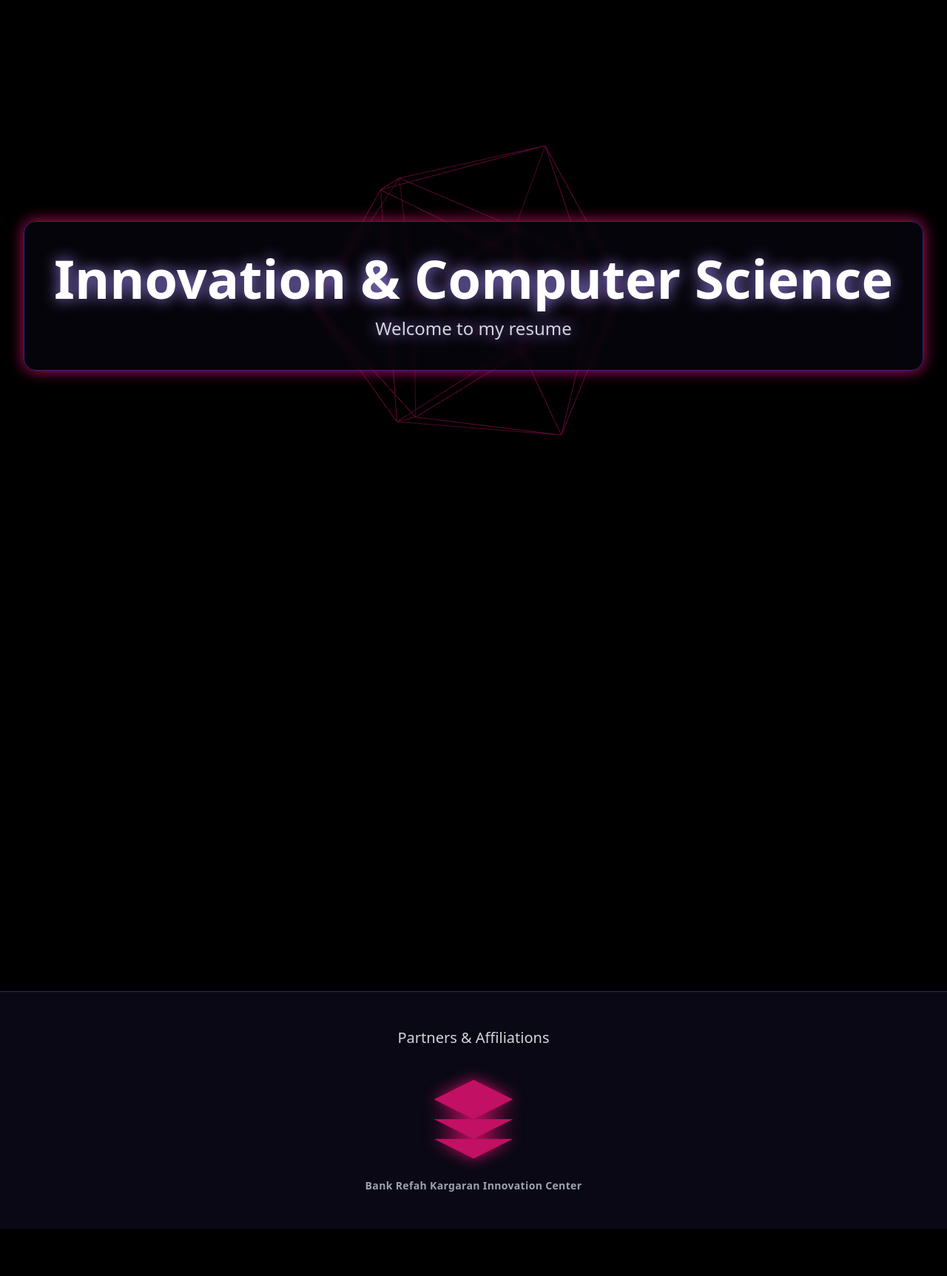
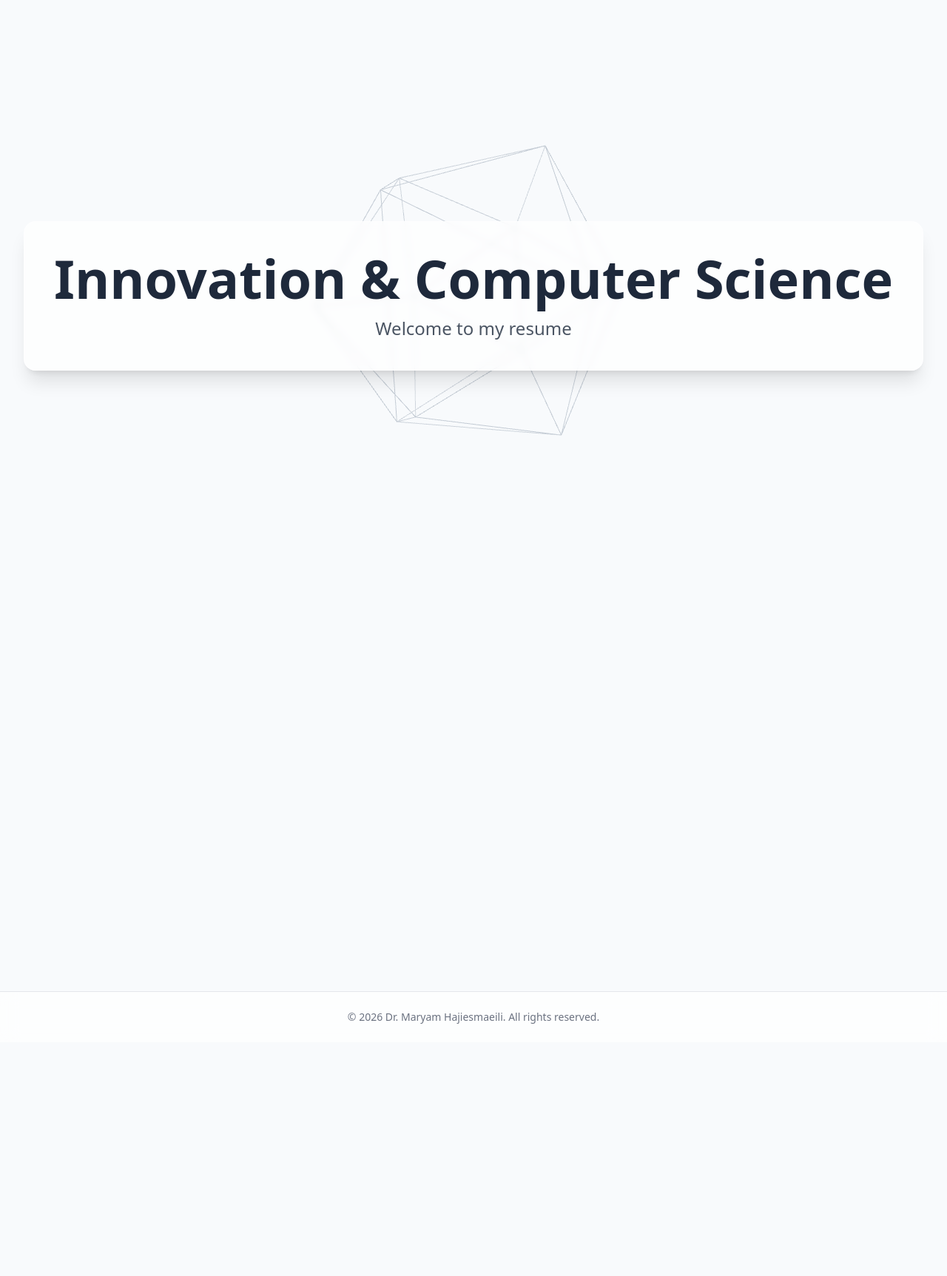
Before and after one commit to iliyanazmehr3/WebDR, a Laravel app: page /resume/en in a window 1280 px wide. Shown: the whole page at 74% size. After the commit the page ends 1384 px from the top, so only its background shows below. Run offline with Laravel 12, Linux system fonts and the light colour scheme; style sheets or scripts are compiled from the project's sources.

Commit message:
Refactor theme to clean, bright light glassmorphism
* Switch design system from a dark neon theme to a bright, elegant white/light-grey theme.
* Implement light glassmorphism with frosty translucency in Tailwind config and Blade views (`language-gate`, `resume`).
* Correct Persian name spelling to 'دکتر مریم حاجی اسمعیلی'.
* Remove all corporate partner and bank affiliation placeholders.
* Update Three.js geometries and particles in `app.js` to use subtle slate-blue colors fitting the light aesthetic.

Co-authored-by: iliyanazmehr3 <314304515+iliyanazmehr3@users.noreply.github.com>

```diff
--- a/resources/js/app.js
+++ b/resources/js/app.js
@@ -28,13 +28,13 @@ document.addEventListener('DOMContentLoaded', () => {
 
         particlesGeometry.setAttribute('position', new THREE.BufferAttribute(posArray, 3));
 
-        // Create material with brand-purple color
+        // Create material for light theme
         const particlesMaterial = new THREE.PointsMaterial({
             size: 0.005,
-            color: '#9A84EB',
+            color: '#64748B', // Muted slate blue
             transparent: true,
-            opacity: 0.8,
-            blending: THREE.AdditiveBlending
+            opacity: 0.5,
+            blending: THREE.NormalBlending
         });
 
         const particlesMesh = new THREE.Points(particlesGeometry, particlesMaterial);
@@ -101,10 +101,10 @@ document.addEventListener('DOMContentLoaded', () => {
         // Create a wireframe Icosahedron
         const geometry = new THREE.IcosahedronGeometry(2, 0);
         const material = new THREE.MeshBasicMaterial({
-            color: 0xC21064, // Brand pink
+            color: 0x64748B, // Muted slate blue
             wireframe: true,
             transparent: true,
-            opacity: 0.3
+            opacity: 0.2
         });
         const icosahedron = new THREE.Mesh(geometry, material);
         scene.add(icosahedron);
--- a/resources/views/resume.blade.php
+++ b/resources/views/resume.blade.php
@@ -15,8 +15,8 @@
             padding: 0;
             width: 100%;
             height: 100%;
-            background-color: #000;
-            color: #fff;
+            background-color: #F8FAFC;
+            color: #1E293B;
         }
         #resume-canvas {
             position: fixed;
@@ -34,7 +34,7 @@
             min-height: 100%;
             display: flex;
             flex-direction: column;
-            padding-bottom: 4rem; /* for footer */
+            padding-bottom: 4rem;
         }
         .hero-section {
             min-height: 100vh;
@@ -44,7 +44,6 @@
         }
         .hero-text {
             text-align: center;
-            text-shadow: 0 0 20px #9A84EB;
         }
     </style>
 </head>
@@ -55,11 +54,11 @@
     <div id="content-wrapper">
         <!-- Hero Section -->
         <section class="hero-section px-8">
-            <div class="hero-text bg-brand-dark/30 backdrop-blur-sm p-10 rounded-2xl border border-brand-border shadow-[0_0_20px_#C21064]">
-                <h1 class="text-5xl md:text-7xl font-bold mb-4">
+            <div class="hero-text bg-brand-glass backdrop-blur-sm p-10 rounded-2xl border border-brand-glass-border shadow-xl">
+                <h1 class="text-5xl md:text-7xl font-bold mb-4 text-brand-text">
                     {{ $locale == 'fa' ? 'نوآوری و علوم کامپیوتر' : 'Innovation & Computer Science' }}
                 </h1>
-                <p class="text-xl md:text-2xl text-gray-300">
+                <p class="text-xl md:text-2xl text-gray-600">
                     {{ $locale == 'fa' ? 'به رزومه من خوش آمدید' : 'Welcome to my resume' }}
                 </p>
             </div>
@@ -68,46 +67,30 @@
         <!-- Resume / Timeline Section -->
         <section class="container mx-auto px-4 py-20 flex flex-col items-center gap-12">
             <!-- Timeline Card 1 -->
-            <div class="timeline-card bg-brand-dark/40 backdrop-blur-md border border-brand-border rounded-2xl p-8 w-full max-w-3xl shadow-[0_0_15px_#9A84EB] opacity-0 transform translate-y-10">
-                <h3 class="text-2xl font-bold text-brand-pink mb-2">
+            <div class="timeline-card bg-brand-glass backdrop-blur-md border border-brand-glass-border rounded-2xl p-8 w-full max-w-3xl shadow-lg opacity-0 transform translate-y-10">
+                <h3 class="text-2xl font-bold text-brand-text mb-2">
                     {{ $locale == 'fa' ? 'کارشناسی علوم کامپیوتر' : 'BSc Computer Science' }}
                 </h3>
-                <p class="text-gray-300">
+                <p class="text-gray-600">
                     {{ $locale == 'fa' ? 'دانشگاه نمونه' : 'University of Example' }}
                 </p>
-                <span class="block mt-4 text-sm text-brand-purple">2018 - 2022</span>
+                <span class="block mt-4 text-sm text-brand-accent font-semibold">2018 - 2022</span>
             </div>
 
             <!-- Timeline Card 2 -->
-            <div class="timeline-card bg-brand-dark/40 backdrop-blur-md border border-brand-border rounded-2xl p-8 w-full max-w-3xl shadow-[0_0_15px_#C21064] opacity-0 transform translate-y-10">
-                <h3 class="text-2xl font-bold text-brand-purple mb-2">
+            <div class="timeline-card bg-brand-glass backdrop-blur-md border border-brand-glass-border rounded-2xl p-8 w-full max-w-3xl shadow-lg opacity-0 transform translate-y-10">
+                <h3 class="text-2xl font-bold text-brand-text mb-2">
                     {{ $locale == 'fa' ? 'توسعه‌دهنده ارشد نرم‌افزار' : 'Senior Software Engineer' }}
                 </h3>
-                <p class="text-gray-300">
+                <p class="text-gray-600">
                     {{ $locale == 'fa' ? 'شرکت فناوری پیشرو' : 'Leading Tech Corp' }}
                 </p>
-                <span class="block mt-4 text-sm text-brand-pink">2022 - Present</span>
+                <span class="block mt-4 text-sm text-brand-accent font-semibold">2022 - Present</span>
             </div>
         </section>
 
-        <!-- Footer / Partners Section -->
-        <footer class="mt-auto border-t border-brand-border bg-brand-dark/60 backdrop-blur-md py-12">
-            <div class="container mx-auto px-4 text-center">
-                <h4 class="text-xl text-gray-300 mb-8">
-                    {{ $locale == 'fa' ? 'همکاران و شرکا' : 'Partners & Affiliations' }}
-                </h4>
-                <div class="flex justify-center items-center">
-                    <!-- Placeholder for Bank Refah Kargaran Innovation Center Logo -->
-                    <div class="flex flex-col items-center">
-                        <svg class="w-32 h-32 mb-4 text-brand-pink drop-shadow-[0_0_10px_#C21064]" fill="currentColor" viewBox="0 0 24 24">
-                            <path d="M12 2L2 7l10 5 10-5-10-5zM2 17l10 5 10-5M2 12l10 5 10-5"/>
-                        </svg>
-                        <span class="text-sm text-gray-400 font-semibold tracking-wide">
-                            {{ $locale == 'fa' ? 'مرکز نوآوری بانک رفاه کارگران' : 'Bank Refah Kargaran Innovation Center' }}
-                        </span>
-                    </div>
-                </div>
-            </div>
+        <footer class="mt-auto border-t border-gray-200 bg-brand-glass backdrop-blur-md py-6 text-center text-sm text-gray-500">
+            &copy; {{ date('Y') }} Dr. Maryam Hajiesmaeili. {{ $locale == 'fa' ? 'تمامی حقوق محفوظ است.' : 'All rights reserved.' }}
         </footer>
     </div>
 </body>
--- a/tailwind.config.js
+++ b/tailwind.config.js
@@ -16,10 +16,11 @@ export default {
                 fa: ['Vazirmatn', 'Tahoma', ...defaultTheme.fontFamily.sans],
             },
             colors: {
-                'brand-dark': '#120E24',
-                'brand-border': '#362479',
-                'brand-pink': '#C21064',
-                'brand-purple': '#9A84EB',
+                'brand-light': '#F8FAFC', // Very light gray/slate
+                'brand-glass': 'rgba(255, 255, 255, 0.7)',
+                'brand-glass-border': 'rgba(255, 255, 255, 0.5)',
+                'brand-accent': '#64748B', // Muted slate blue for accents
+                'brand-text': '#1E293B',
             },
         },
     },
```
Also changed, not shown: resources/views/language-gate.blade.php (+10 -8 lines), 1 other file.
